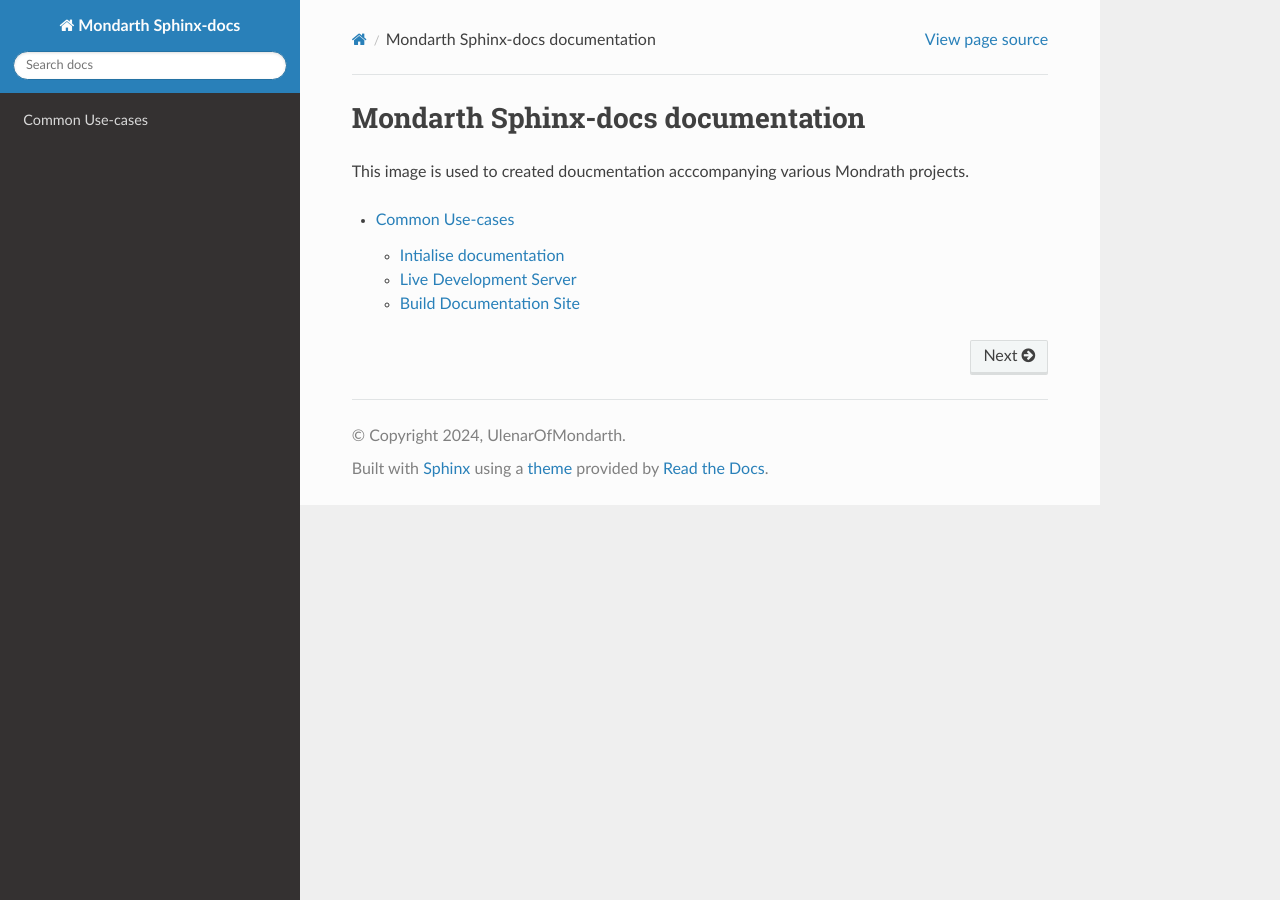
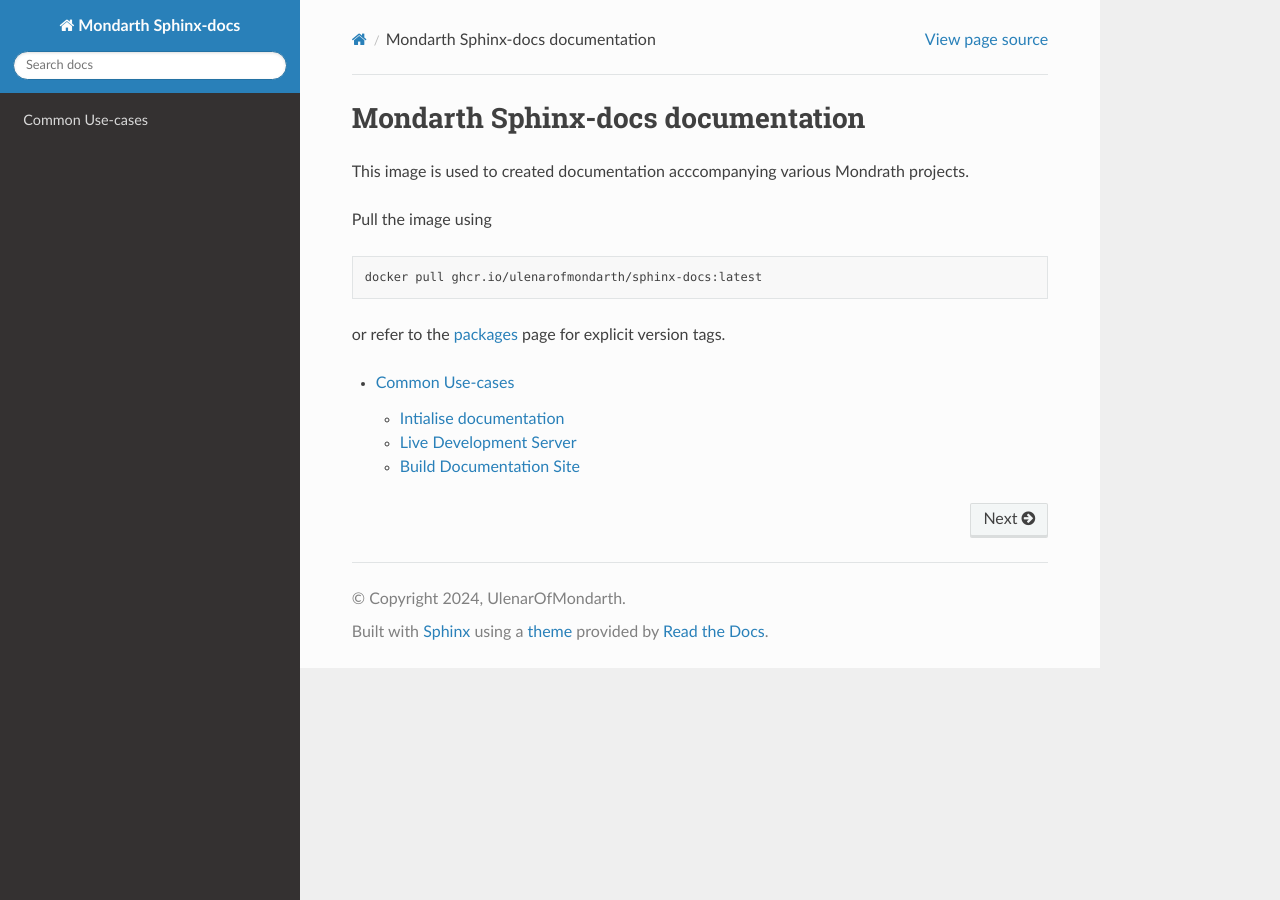
Before and after one commit to ulenarofmondarth/sphinx-docs, a Sphinx documentation site: the page built from docs/index.rst, in a window 1280 px wide. Built offline with Sphinx 7.4.7 and the Read the Docs theme 3.1.0, drawn with Linux system fonts in a browser that asks for light colours; pages that are not in the unit, such as notebooks, are missing from menus.

Commit message:
docs(index): adds information on acquiring image

```diff
--- a/docs/index.rst
+++ b/docs/index.rst
@@ -1,7 +1,15 @@
 Mondarth Sphinx-docs documentation
 ==================================
 
-This image is used to created doucmentation acccompanying various Mondrath projects.
+This image is used to created documentation acccompanying various Mondrath projects.
+
+Pull the image using
+
+.. code:: bash
+
+   docker pull ghcr.io/ulenarofmondarth/sphinx-docs:latest
+
+or refer to the `packages <https://github.com/ulenarofmondarth/sphinx-docs/pkgs/container/sphinx-docs>`_ page for explicit version tags.
 
 .. toctree::
    :maxdepth: 2
```
